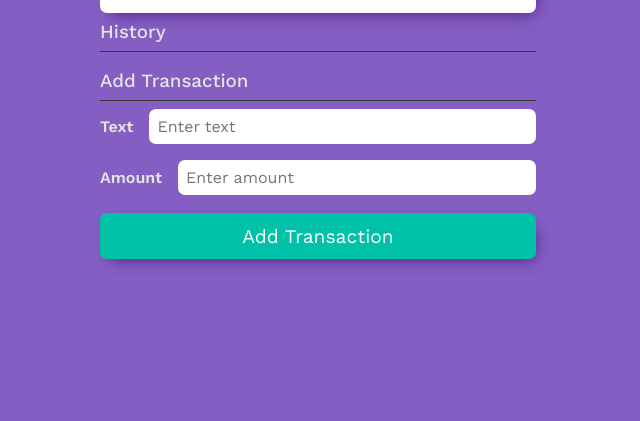
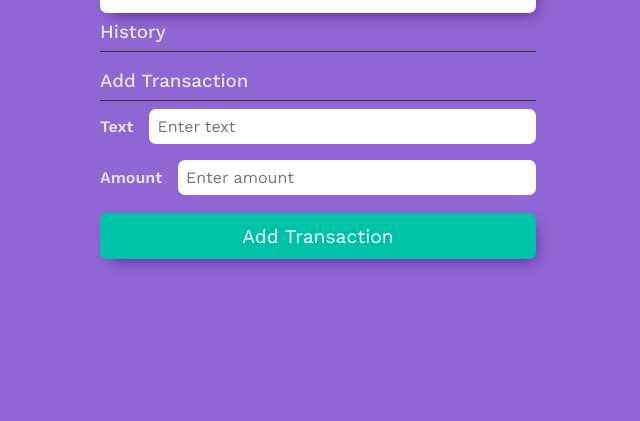
Before and after one commit to Im-Soumya/expense-tracker, a plain HTML site: page index.html in a window 1280 px wide. Shown: the part 379-800 px from the top of the page, without its empty margins (322-962 px from the left). Drawn offline with nearby package versions, Linux system fonts and the light colour scheme.

```diff
--- a/styles.css
+++ b/styles.css
@@ -11,7 +11,7 @@ body {
   justify-content: center;
   align-items: center;
   min-height: 100vh;
-  background-color: #845ec2;
+  background-color: #8f66d3;
   color: rgb(228, 228, 228);
 }
 .container {
```
